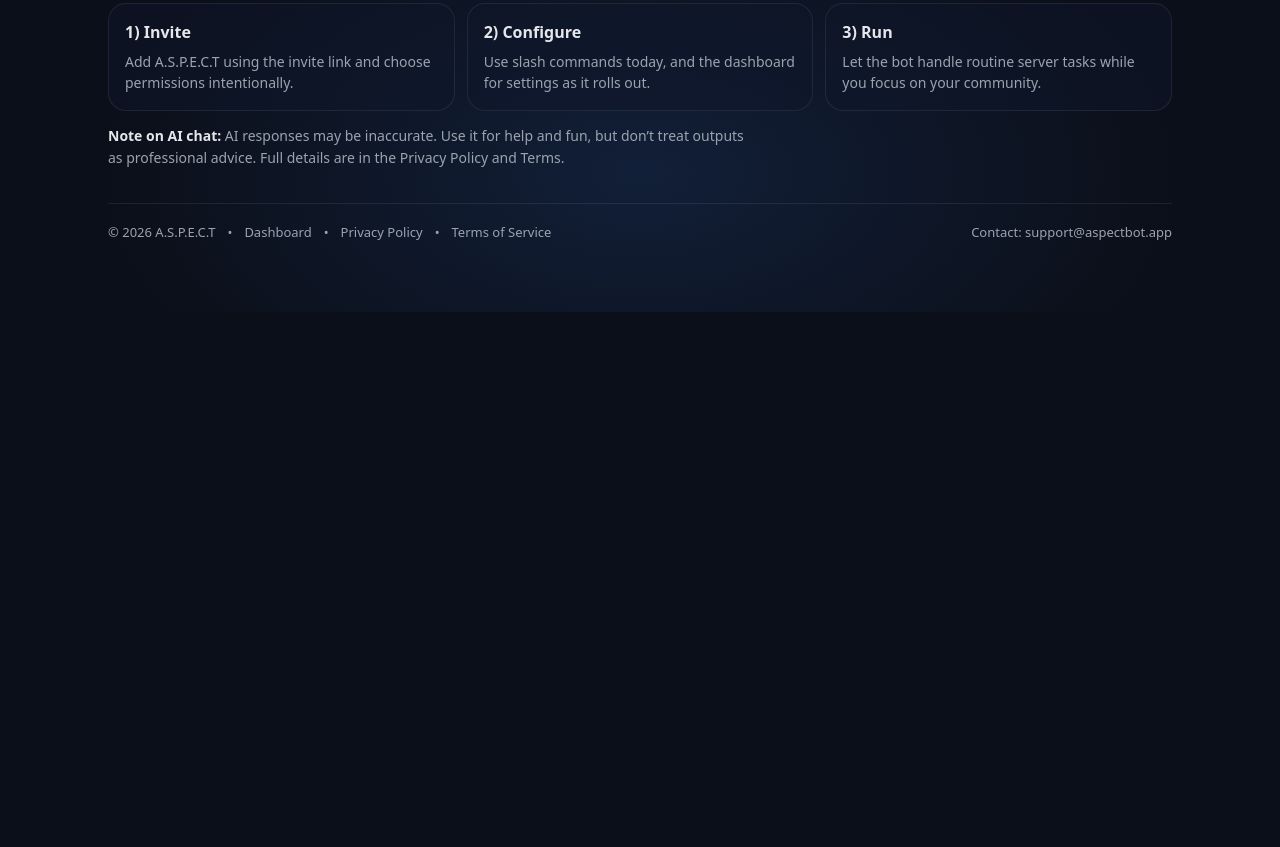
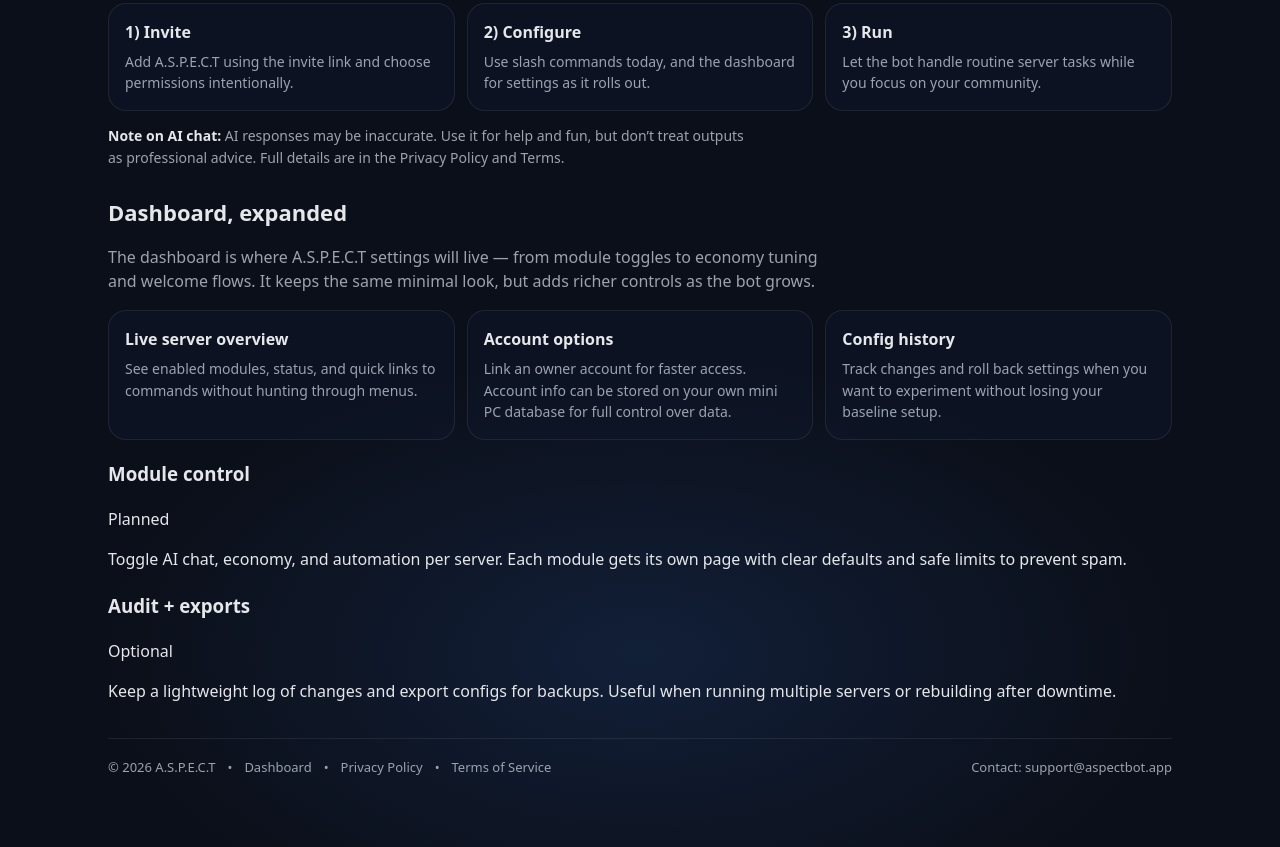
Before and after one commit to AspectOV/discordbotdash, a website: page public/index.html in a window 1280 px wide. Shown: the part 1078-1925 px from the top of the page. Before the commit the page ends 1390 px from the top, so only its background shows below. Drawn offline with Linux system fonts and the light colour scheme.

Commit message:
Update index.html

```diff
--- a/public/index.html
+++ b/public/index.html
@@ -158,6 +158,58 @@
       </div>
     </div>
 
+    <div id="dashboard" class="section">
+      <h2>Dashboard, expanded</h2>
+      <p class="subtitle" style="max-width:78ch">
+        The dashboard is where A.S.P.E.C.T settings will live — from module toggles to economy tuning and welcome
+        flows. It keeps the same minimal look, but adds richer controls as the bot grows.
+      </p>
+      <div class="cards">
+        <div class="card">
+          <h3>Live server overview</h3>
+          <p>
+            See enabled modules, status, and quick links to commands without hunting through menus.
+          </p>
+        </div>
+        <div class="card">
+          <h3>Account options</h3>
+          <p>
+            Link an owner account for faster access. Account info can be stored on your own mini PC database for
+            full control over data.
+          </p>
+        </div>
+        <div class="card">
+          <h3>Config history</h3>
+          <p>
+            Track changes and roll back settings when you want to experiment without losing your baseline setup.
+          </p>
+        </div>
+      </div>
+
+      <div class="panel-row">
+        <div class="panel">
+          <div class="panel-header">
+            <h3>Module control</h3>
+            <span class="chip">Planned</span>
+          </div>
+          <p>
+            Toggle AI chat, economy, and automation per server. Each module gets its own page with clear defaults
+            and safe limits to prevent spam.
+          </p>
+        </div>
+        <div class="panel">
+          <div class="panel-header">
+            <h3>Audit + exports</h3>
+            <span class="chip">Optional</span>
+          </div>
+          <p>
+            Keep a lightweight log of changes and export configs for backups. Useful when running multiple servers
+            or rebuilding after downtime.
+          </p>
+        </div>
+      </div>
+    </div>
+
     <footer>
       <div class="mini">
         <span>© <span id="y"></span> A.S.P.E.C.T</span>
```
